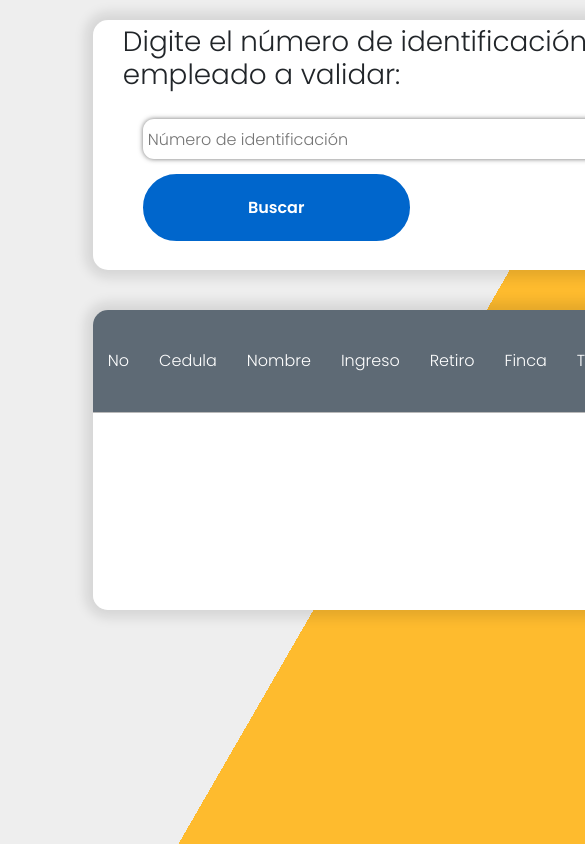
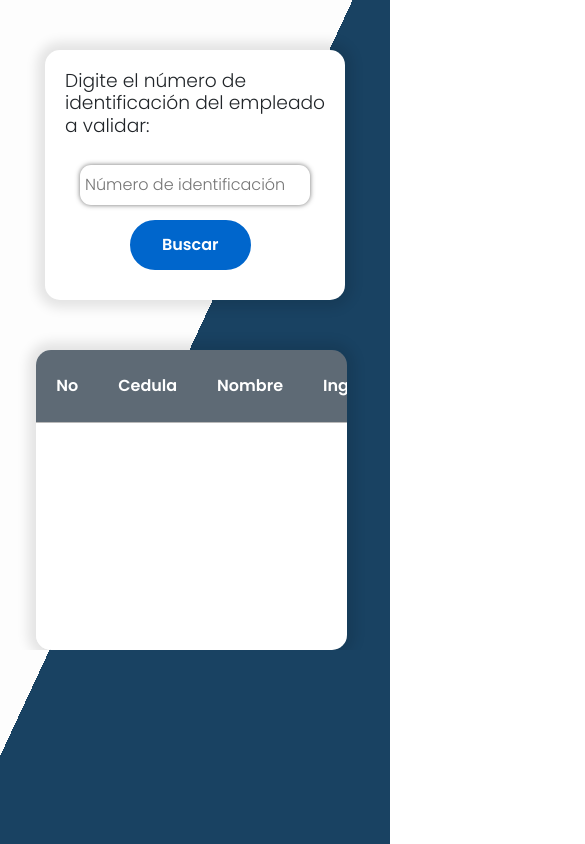
Before and after one commit to sebastian0912/Tu-Apo-Web, an Angular app: page / in a window 390 px wide. Shown: the top 844 px of the page, 585 px wide, since content can reach past the window. Built offline with nearby package versions, Linux system fonts and the light colour scheme.

Commit message:
Coreccion visual

```diff
--- a/src/app/app.component.css
+++ b/src/app/app.component.css
@@ -190,16 +190,6 @@ tr {
 }
 
 
-select {
-    font-family: 'Poppins', sans-serif;
-    font-size: 16px;
-    margin: 0 50px 20px 30px;
-    width: 240px;
-    height: 50px;
-}
-
-
-
 .input {
     font-family: 'Poppins', sans-serif;
     width: 500px;
@@ -217,42 +207,6 @@ select {
 
 .input:focus {
     outline: none;
-}
-
-
-.input2 {
-    font-family: 'Poppins', sans-serif;
-    width: 230px;
-    height: 40px;
-    padding: 5px;
-    font-size: 16px;
-    border-width: 0px;
-    border-color: #cccccc;
-    background-color: #ffffff;
-    border-style: solid;
-    border-radius: 11px;
-    box-shadow: 0px 0px 5px rgba(66, 66, 66, 0.75);
-    position: relative;
-    margin-bottom: 20px;
-}
-
-.input2:focus {
-    outline: none;
-}
-
-.btn {
-    height: 50px;
-    font-weight: 600;
-    font-size: 16px;
-    color: #fff;
-    background-color: #0066cc;
-    padding: 10px 30px;
-    border: 2px solid #0066cc;
-    box-shadow: rgb(0, 0, 0) 0px 0px 0px 0px;
-    border-radius: 50px;
-    transition: 1000ms;
-    cursor: pointer;
-    font-family: 'Poppins', sans-serif;
 }
 
 .btn2 {
@@ -274,10 +228,6 @@ select {
 
 
 
-
-
-
-
 .loader-overlay {
     position: fixed;
     top: 0;
@@ -290,7 +240,6 @@ select {
     /* Asegúrate de que la capa esté en un nivel superior para cubrir todo el contenido */
 }
 
-
 .cajaloader {
     position: absolute;
     top: 50%;
@@ -299,7 +248,6 @@ select {
     z-index: 10000;
 
 }
-
 
 /*loader*/
 .custom-loader {
@@ -336,30 +284,77 @@ select {
 }
 
 
-@media only screen and (max-width: 768px) {
-    .cuadroTexto {
-        width: 100%;
-        margin: 20px 0;
+@media screen and (max-width: 600px) {
+
+    * {
+        margin: 0;
+        padding: 0;
+        box-sizing: border-box;
     }
 
-    .tabla {
+    .wrapper {
+        overflow-x: hidden;
+        box-sizing: content-box;
+        min-width: 100%;
+    }
+
+    .contenedor {
+        background: linear-gradient(115deg, #fdfdfd 45%, #194262 40%);
+        min-width: 100%;
+    }
+
+    .cuadroTexto {
+        width: 300px;
+        height: 250px;
+        background: #ffffff;
+        border-radius: 15px;
+        box-shadow: 0px 0px 12px 8px rgba(0, 0, 0, 0.1);
+        font-size: 16pt;
+        font-weight: 700;
+        margin: 0 auto;
+        margin-top: 50px;
+    }
+
+    .valoresEscribir {
         width: 100%;
-        margin: 20px 0;
+        margin: 0 auto;
+    }
+
+    .valor .titulo {
+        margin: 20px 0px 30px 20px;
+        font-size: 14pt;
+        float: left;
     }
 
     .input {
-        width: 80%; /* O cualquier otro valor que funcione mejor en pantallas pequeñas */
-        margin-left: 10px; /* O ajusta según sea necesario */
+        font-family: 'Poppins', sans-serif;
+        width: 230px;
+        height: 40px;
+        padding: 5px;
+        font-size: 16px;
+        border-width: 0px;
+        border-color: #cccccc;
+        background-color: #ffffff;
+        border-style: solid;
+        border-radius: 11px;
+        box-shadow: 0px 0px 5px rgba(66, 66, 66, 0.75);
     }
 
-    .btn2 {
-        margin-top: 10px; /* O ajusta según sea necesario */
-        margin-left: 10px; /* O ajusta según sea necesario */
-        width: 200pt;
-        height: 50pt;
-        cursor: pointer;
+    .tabla{
+        margin-left: -5pt;
+    }
+
+    th {
+        border-bottom: #b9b9b9 1px solid;
+        padding: 0 20px 0 20px;
+        background: #5e6a75;
+        color: #ffffff;
+        font-weight: 800;
+    }
+
+    tr {
+        height: 30px;
 
     }
 
-    /* Ajusta otros estilos según sea necesario */
 }
--- a/src/app/app.component.html
+++ b/src/app/app.component.html
@@ -1,4 +1,3 @@
-
 <router-outlet></router-outlet>
 
 <div class="contenedor">
@@ -7,18 +6,21 @@
     <audio id="errorSound" src="../assets/Sounds/negative_beeps-6008.mp3"></audio>
 
     <div id="overlay" class="loader-overlay" style="display: none;"></div>
+    <div class="wrapper">
+        <div class="contenido">
 
-    <div class="contenido">
 
             <div class="cuadroTexto">
                 <div class="valor">
                     <div class="valoresEscribir">
-                    <h1 class="titulo" style="margin-right: 10px;"> Digite el número de identificación del empleado a
+                        <h1 class="titulo" style="margin-right: 10px;"> Digite el número de identificación del empleado
+                            a
                             validar: </h1>
                         <input type="text" id="cedula" placeholder="Número de identificación" class="input"
-                        style="margin-left: 50px; margin-top: -20px;" [(ngModel)]="cedula"/>
+                            style="margin-left: 35px; margin-top: -20px;" [(ngModel)]="cedula" />
 
-                    <button class="btn2" style="margin-top: 15px; margin-left: 50px;" (click)="sendCedula()">Buscar</button>
+                        <button class="btn2" style="margin-top: 15px; margin-left: 85px;"
+                            (click)="sendCedula()">Buscar</button>
 
 
                     </div>
@@ -26,6 +28,7 @@
                 <h1 id="datosPersona" class="titulo" style="float: left; margin-left: 30px"></h1>
 
             </div>
+
 
             <div class="tabla" id="oculto">
                 <table class="table">
@@ -62,3 +65,4 @@
 
 
     </div>
+</div>
--- a/src/app/app.component.ts
+++ b/src/app/app.component.ts
@@ -18,7 +18,7 @@ export class AppComponent {
 
     try {
       // Construir la URL completa
-      const urlcompleta = `${'http://127.0.0.1:8000'}/Desprendibles/traerDesprendibles/${
+      const urlcompleta = `${'http://10.10.10.60:4545'}/Desprendibles/traerDesprendibles/${
         this.cedula
       }`;
 
```
Lines whose indentation alone changed are shown as unchanged.
